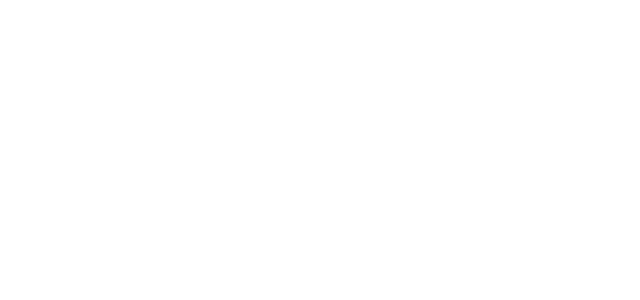
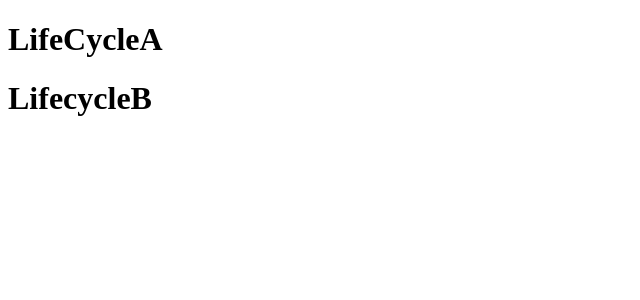
Before and after one commit to muyiwadosunmu/React_Mastery, a React (Vite) app: page / in a window 1280 px wide. Shown: the top 300 px of the page, without its empty margins (0-640 px from the left). Built offline with nearby package versions, Linux system fonts and the light colour scheme.

Commit message:
Making progress

```diff
--- a/src/components/LifecycleA.jsx
+++ b/src/components/LifecycleA.jsx
@@ -1,4 +1,5 @@
 import React, { Component } from 'react'
+import LifecycleB from './LifecycleB'
 
 class LifecycleA extends Component {
     constructor(props) {
@@ -20,7 +21,8 @@
     console.log(`Lifecycle A render`)
     return (
       <div>
-
+        <h1>LifeCycleA</h1>
+        <LifecycleB/>
       </div>
     )
   }
--- a/src/components/LifecycleB.jsx
+++ b/src/components/LifecycleB.jsx
@@ -20,7 +20,7 @@
     console.log(`LifecycleB render`)
     return (
       <div>
-
+        <h1>LifecycleB</h1>
       </div>
     )
   }
```
